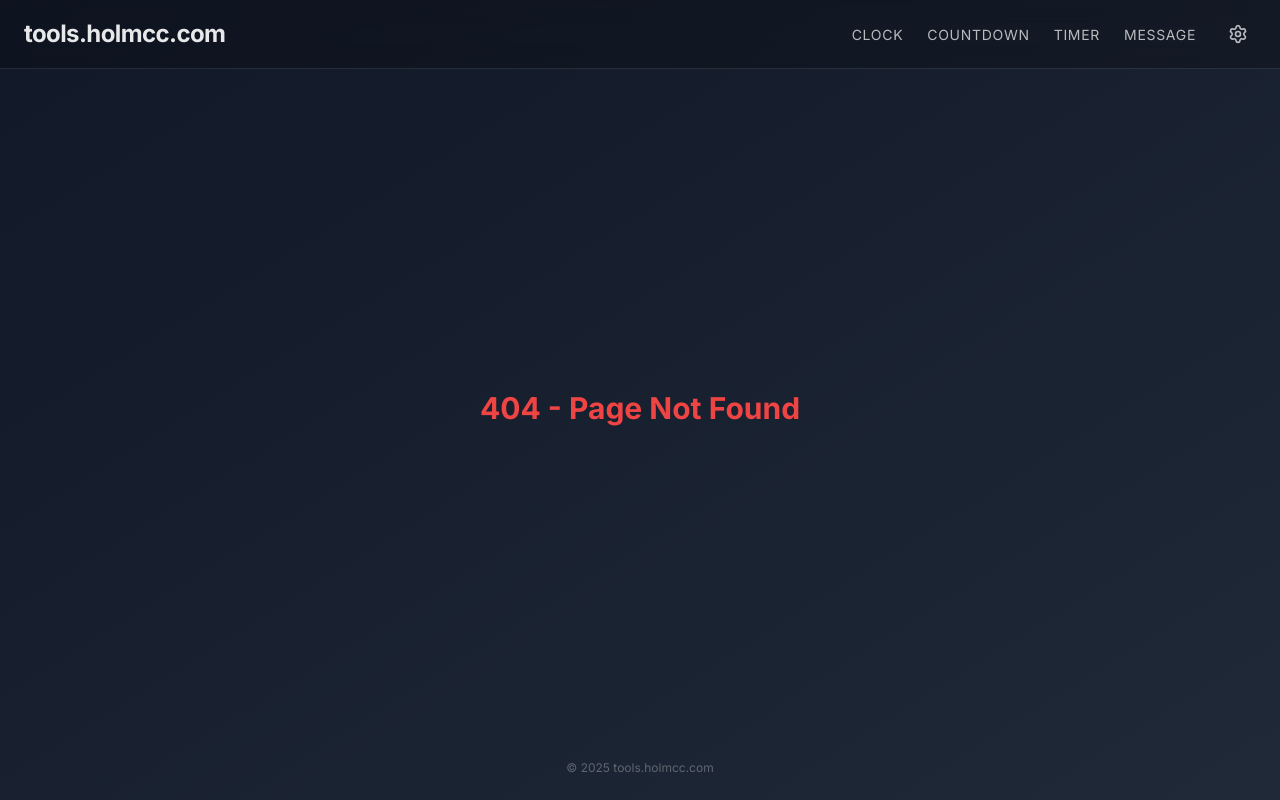
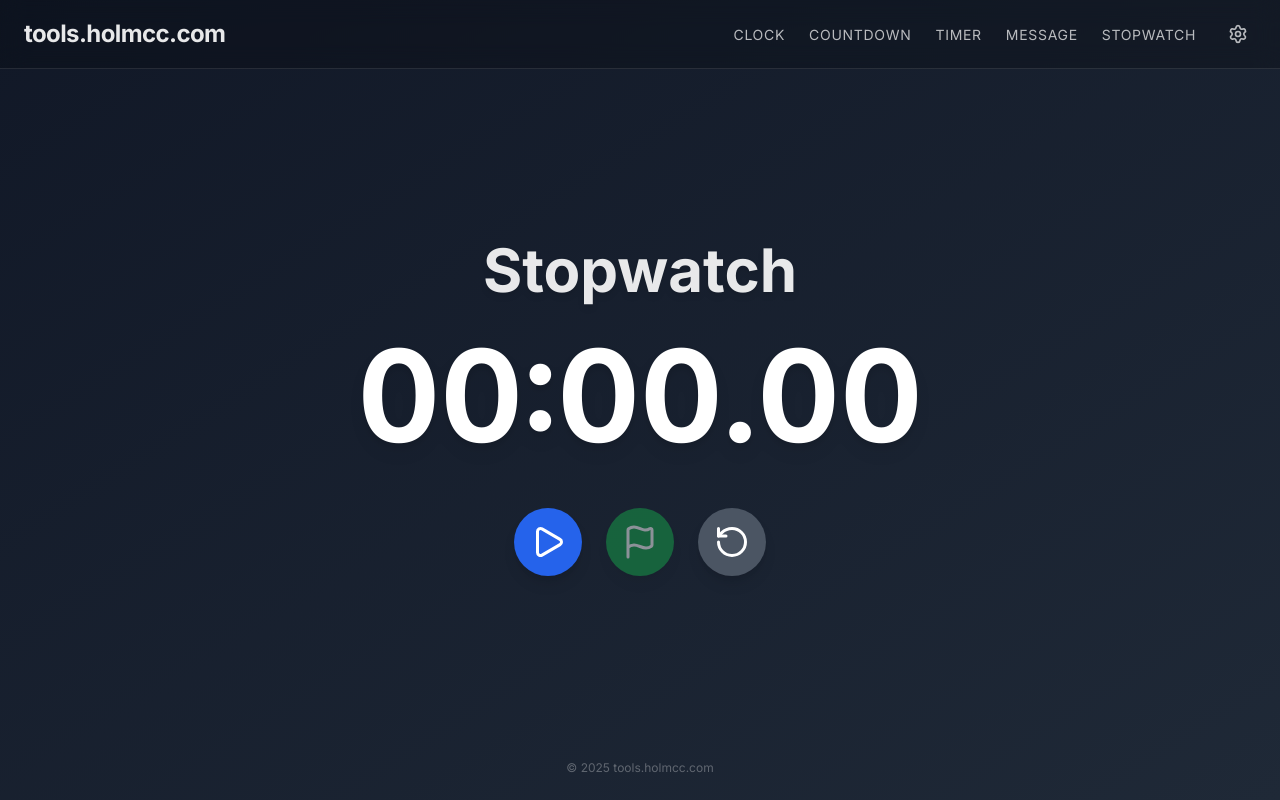
Before and after one commit to ken-holm/online-tools, a React (Vite) app: page /stopwatch in a window 1280 px wide. Before the commit this address had no page. Built offline with nearby package versions, Linux system fonts and the light colour scheme.

Commit message:
feat: Implement Stopwatch tool
- Created src/components/tools/Stopwatch.jsx with start/stop/reset/lap functionality and expand feature.
- Added /stopwatch route to src/App.jsx.
- Added navigation link for Stopwatch tool to src/components/Layout.jsx.

```diff
--- a/src/App.jsx
+++ b/src/App.jsx
@@ -3,7 +3,8 @@ import Layout from './components/Layout';
 import Clock from './components/tools/Clock';
 import Countdown from './components/tools/Countdown';
 import Timer from './components/tools/Timer';
-import Message from './components/tools/Message'; // Import the new Message component
+import Message from './components/tools/Message';
+import Stopwatch from './components/tools/Stopwatch'; // Import the new Stopwatch component
 
 const NotFound = () => (
   <div className="text-center text-red-500 text-3xl font-bold">404 - Page Not Found</div>
@@ -23,7 +24,8 @@ function App() {
           <Route path="clock" element={<Clock />} />
           <Route path="countdown" element={<Countdown />} />
           <Route path="timer" element={<Timer />} />
-          <Route path="message" element={<Message />} /> {/* New Message Route */}
+          <Route path="message" element={<Message />} />
+          <Route path="stopwatch" element={<Stopwatch />} /> {/* New Stopwatch Route */}
           {/* Future tools will have their routes here */}
           <Route path="*" element={<NotFound />} />
         </Route>
--- a/src/components/Layout.jsx
+++ b/src/components/Layout.jsx
@@ -36,6 +36,11 @@ const Layout = () => {
                 Message
               </Link>
             </li>
+            <li>
+              <Link to="/stopwatch" className="text-white/70 hover:text-white transition-colors text-sm font-medium uppercase tracking-wider">
+                Stopwatch
+              </Link>
+            </li>
             {/* Future tools will go here */}
           </ul>
           <button
--- /dev/null
+++ b/src/components/tools/Stopwatch.jsx
@@ -0,0 +1,118 @@
+import React, { useState, useEffect, useRef } from 'react';
+import { useTheme } from '../../context/ThemeContext';
+import { Play, Pause, RotateCcw, Flag } from 'lucide-react';
+
+const Stopwatch = () => {
+  const { theme } = useTheme();
+  const [isRunning, setIsRunning] = useState(false);
+  const [time, setTime] = useState(0); // Time in milliseconds
+  const [laps, setLaps] = useState([]);
+  const timerRef = useRef(null);
+  const startTimeRef = useRef(0);
+  const lastLapTimeRef = useRef(0);
+
+  useEffect(() => {
+    if (isRunning) {
+      startTimeRef.current = Date.now() - time; // Recalculate start time if paused and restarted
+      timerRef.current = setInterval(() => {
+        setTime(Date.now() - startTimeRef.current);
+      }, 10); // Update every 10ms for millisecond precision
+    } else {
+      clearInterval(timerRef.current);
+    }
+    return () => clearInterval(timerRef.current);
+  }, [isRunning, time]); // Added 'time' to dependencies to ensure setInterval re-initializes correctly
+
+  const handleStartStop = () => {
+    setIsRunning((prev) => !prev);
+  };
+
+  const handleReset = () => {
+    setIsRunning(false);
+    setTime(0);
+    setLaps([]);
+    clearInterval(timerRef.current);
+    startTimeRef.current = 0;
+    lastLapTimeRef.current = 0;
+  };
+
+  const handleLap = () => {
+    if (isRunning) {
+      const currentLapTime = time - lastLapTimeRef.current;
+      setLaps((prevLaps) => [{ total: time, lap: currentLapTime }, ...prevLaps]);
+      lastLapTimeRef.current = time;
+    }
+  };
+
+  const formatTime = (ms) => {
+    const minutes = Math.floor(ms / (1000 * 60));
+    const seconds = Math.floor((ms % (1000 * 60)) / 1000);
+    const milliseconds = Math.floor((ms % 1000) / 10); // Display two digits for milliseconds
+    return `${minutes < 10 ? '0' + minutes : minutes}:${seconds < 10 ? '0' + seconds : seconds}.${milliseconds < 10 ? '0' + milliseconds : milliseconds}`;
+  };
+
+  // Expand feature (similar to Clock/Countdown)
+  const [isExpanded, setIsExpanded] = useState(false);
+
+  return (
+    <div className={`flex flex-col items-center justify-center min-h-full p-4 ${theme.font} transition-all duration-300 ${isExpanded ? 'scale-105' : 'scale-100'}`}>
+      <h2 className={`text-4xl md:text-6xl font-semibold text-white/90 mb-8 drop-shadow-md text-center transition-all duration-300 ${isExpanded ? 'opacity-0 h-0 overflow-hidden' : 'opacity-100'}`}>
+        Stopwatch
+      </h2>
+
+      <div
+        className={`flex flex-col items-center justify-center cursor-pointer transition-all duration-300 ${isExpanded ? 'scale-125' : 'scale-100'}`}
+        onClick={() => setIsExpanded(!isExpanded)}
+        title="Click to expand/shrink"
+      >
+        <span className={`font-bold tabular-nums text-white drop-shadow-lg transition-all duration-300 ${
+          isExpanded ? 'text-[15vw] leading-none' : 'text-8xl md:text-9xl leading-none'
+        }`}>
+          {formatTime(time)}
+        </span>
+      </div>
+
+      <div className={`mt-12 flex space-x-6 transition-opacity duration-300 ${isExpanded ? 'opacity-0 pointer-events-none' : 'opacity-100'}`}>
+        <button
+          onClick={handleStartStop}
+          className="p-4 rounded-full bg-blue-600 hover:bg-blue-700 shadow-lg text-white transition-colors"
+          aria-label={isRunning ? 'Stop' : 'Start'}
+        >
+          {isRunning ? <Pause size={36} /> : <Play size={36} />}
+        </button>
+        <button
+          onClick={handleLap}
+          disabled={!isRunning}
+          className="p-4 rounded-full bg-green-600 hover:bg-green-700 shadow-lg text-white transition-colors disabled:opacity-50 disabled:cursor-not-allowed"
+          aria-label="Lap"
+        >
+          <Flag size={36} />
+        </button>
+        <button
+          onClick={handleReset}
+          className="p-4 rounded-full bg-gray-600 hover:bg-gray-700 shadow-lg text-white transition-colors"
+          aria-label="Reset"
+        >
+          <RotateCcw size={36} />
+        </button>
+      </div>
+
+      {laps.length > 0 && (
+        <div className={`mt-8 w-full max-w-md bg-gray-800 p-4 rounded-lg shadow-xl border border-gray-700 transition-opacity duration-300 ${isExpanded ? 'opacity-0 pointer-events-none' : 'opacity-100'}`}>
+          <h3 className="text-xl font-semibold mb-4 text-white/90">Laps</h3>
+          <div className="max-h-60 overflow-y-auto">
+            {laps.map((lap, index) => (
+              <div key={index} className="flex justify-between items-center py-2 border-b border-gray-700 last:border-b-0">
+                <span className="text-lg font-mono text-white/70">Lap {laps.length - index}</span>
+                <span className="text-xl font-mono text-white">{formatTime(lap.lap)}</span>
+                <span className="text-lg font-mono text-white/50">{formatTime(lap.total)}</span>
+              </div>
+            ))}
+          </div>
+        </div>
+      )}
+    </div>
+  );
+};
+
+export default Stopwatch;
```
